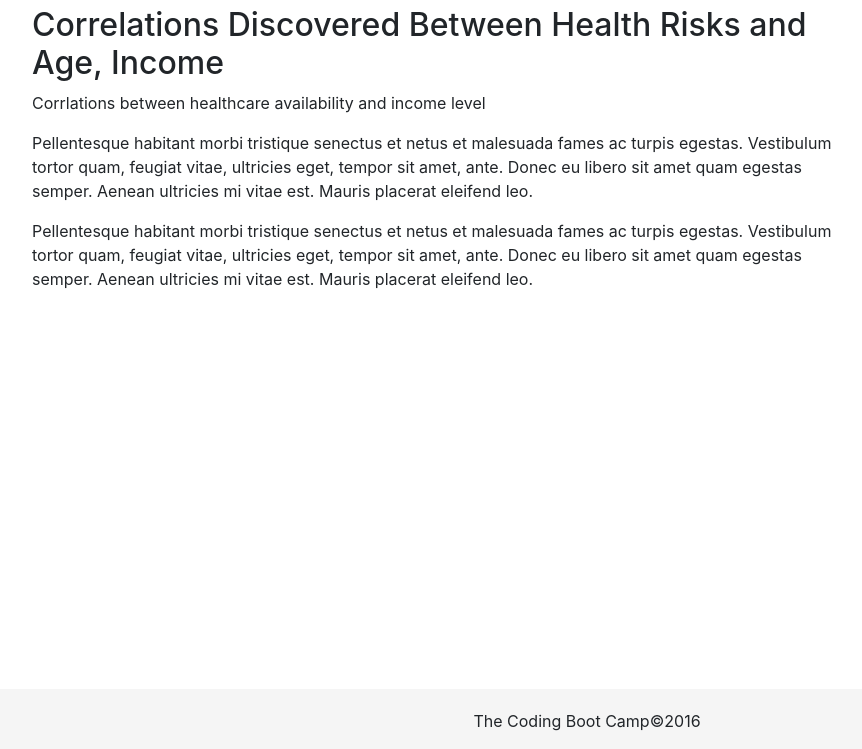
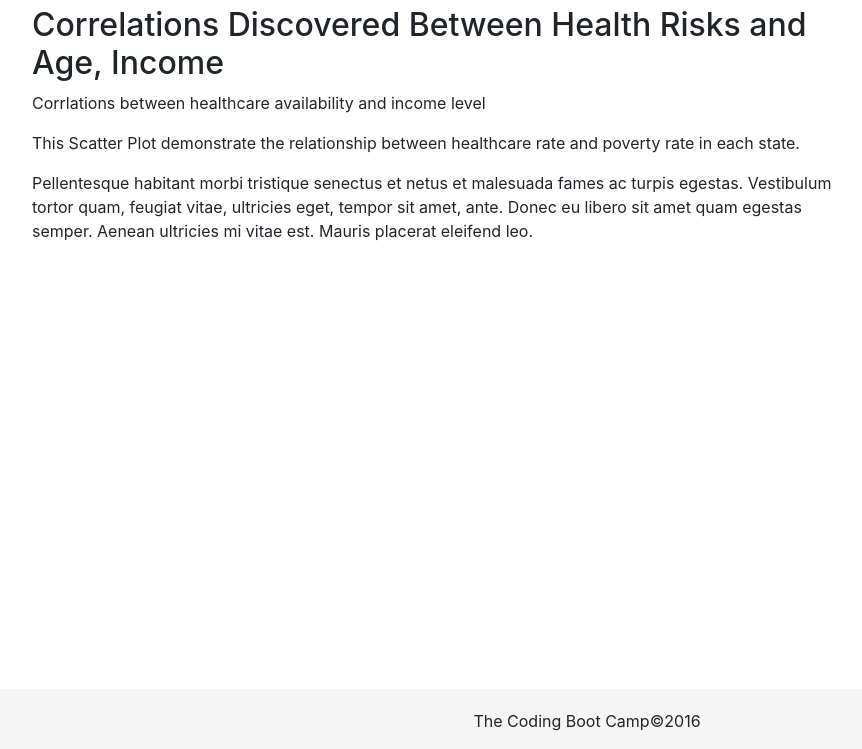
Before and after one commit to juliehong5932/d3-challenge, a plain HTML site: page D3_data_journalism/index.html in a window 1280 px wide. Shown: the part 51-800 px from the top of the page, without its empty margins (53-915 px from the left). Drawn offline with nearby package versions, Linux system fonts and the light colour scheme.

Commit message:
update index file

```diff
--- a/D3_data_journalism/index.html
+++ b/D3_data_journalism/index.html
@@ -30,9 +30,7 @@
           <h2>Correlations Discovered Between Health Risks and Age, Income</h2>
           <p>Corrlations between healthcare availability and income level</p>
 
-          <p>Pellentesque habitant morbi tristique senectus et netus et malesuada fames ac turpis egestas. Vestibulum tortor
-            quam, feugiat vitae, ultricies eget, tempor sit amet, ante. Donec eu libero sit amet quam egestas semper. Aenean
-            ultricies mi vitae est. Mauris placerat eleifend leo.</p>
+          <p>This Scatter Plot demonstrate the relationship between healthcare rate and poverty rate in each state.</p>
 
           <p>Pellentesque habitant morbi tristique senectus et netus et malesuada fames ac turpis egestas. Vestibulum tortor
             quam, feugiat vitae, ultricies eget, tempor sit amet, ante. Donec eu libero sit amet quam egestas semper. Aenean
```
